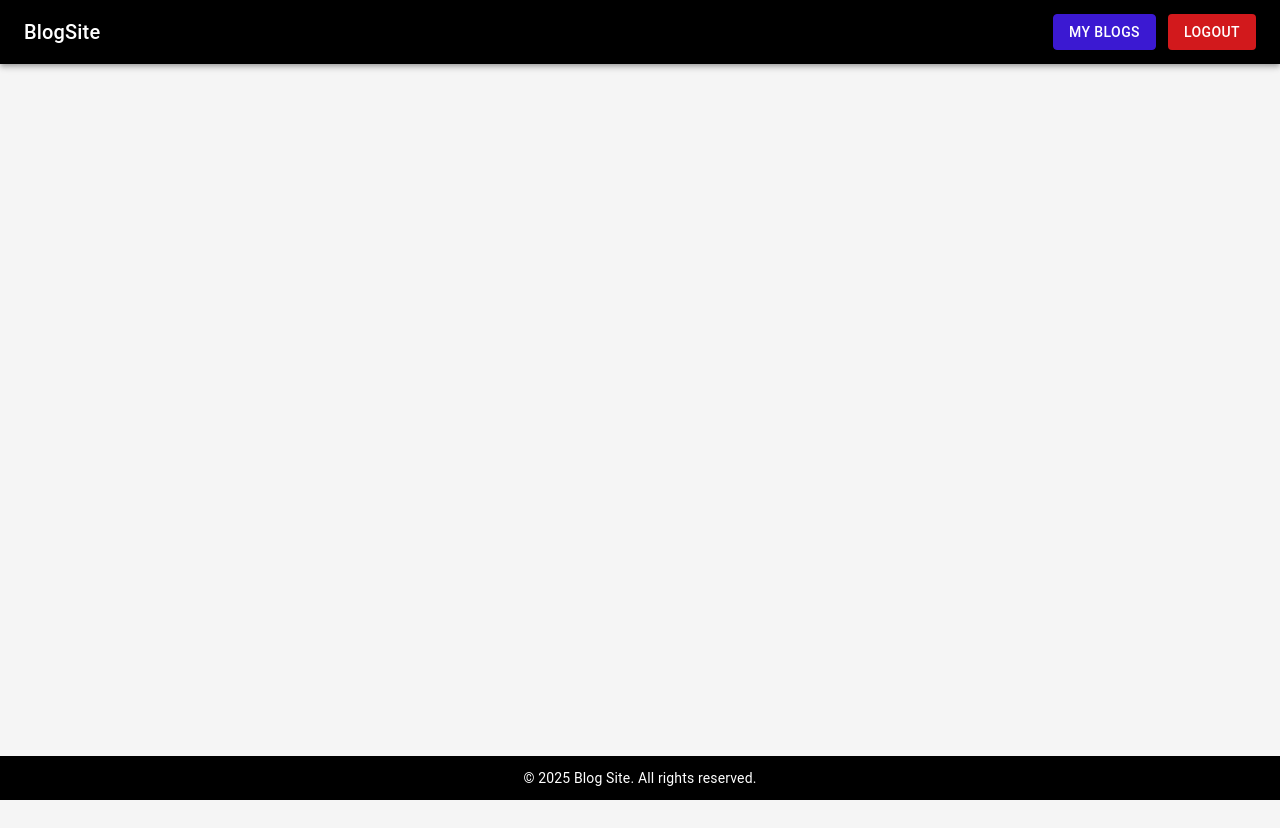
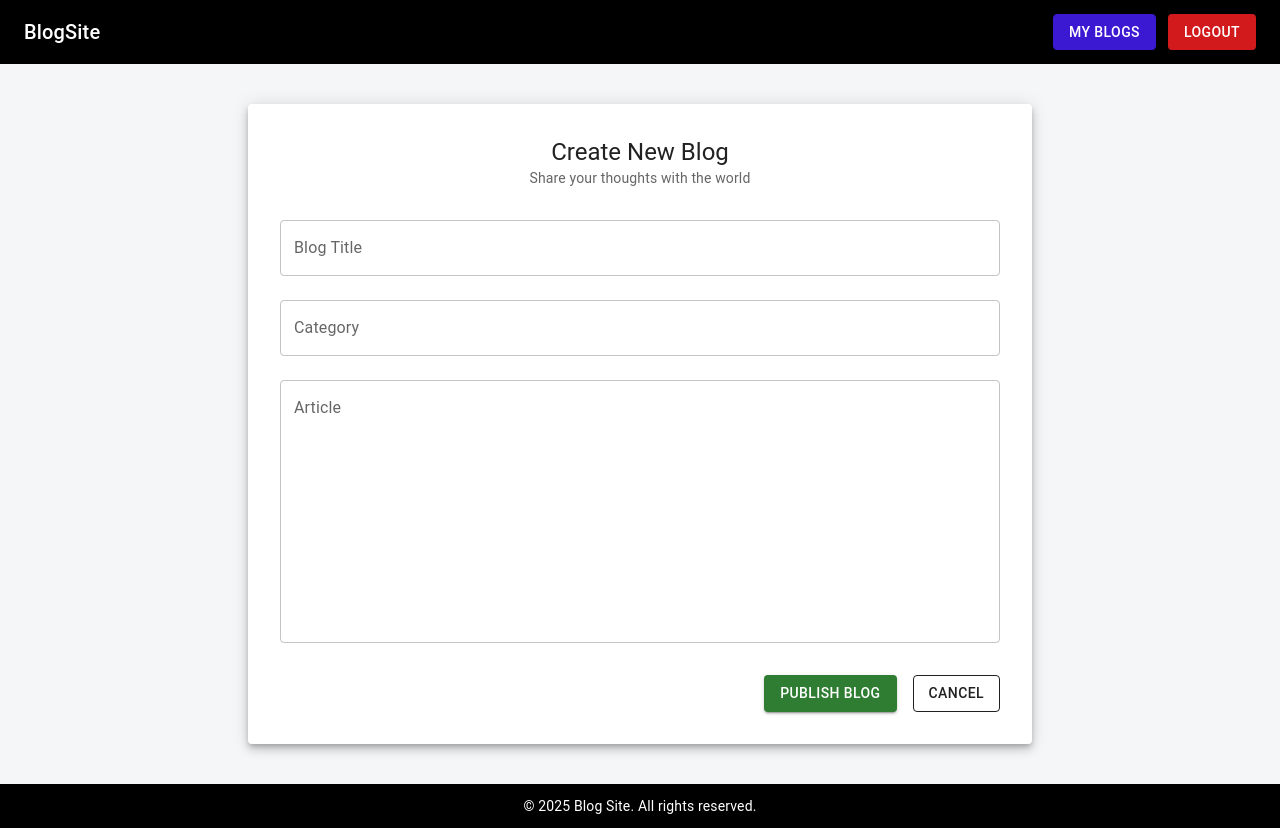
Before and after one commit to SoumenJ25/BlogSite_App_frontend, a React (Create React App) app in the folder blog-ui/: page /user/createBlog in a window 1280 px wide. Before the commit the page ends 800 px from the top, so only its background shows below. Built offline with nearby package versions, Linux system fonts and the light colour scheme; sample sign-in values are in the browser's storage.

Commit message:
feat: created create a new blog page

```diff
--- a/blog-ui/src/App.jsx
+++ b/blog-ui/src/App.jsx
@@ -7,6 +7,7 @@ import Login from './pages/Login'
 import Registration from './pages/Registration'
 import PublicBlogsPage from './pages/PublicBlogsPage'
 import UserDashboardPage from './pages/UserDashboardPage'
+import CreateBlogPage from './pages/CreateBlogPage'
 import { AuthProvider } from './context/AuthContext'
 
 function App() {
@@ -20,6 +21,7 @@ function App() {
             <Route path='/register' element={<Registration />} />
             <Route path='/publicBlogs' element={<PublicBlogsPage />} />
             <Route path='/user/dashboard' element={<UserDashboardPage />} />
+            <Route path='/user/createBlog' element={<CreateBlogPage />} />
           </Routes>
         </Layout>
       </Router>
--- a/blog-ui/src/components/Dashboard/EmptyDashboard.jsx
+++ b/blog-ui/src/components/Dashboard/EmptyDashboard.jsx
@@ -1,9 +1,11 @@
 import React from 'react'
+import { useNavigate } from 'react-router-dom'
 import { Button } from '@mui/material'
 import DescriptionOutlinedIcon from '@mui/icons-material/DescriptionOutlined'
 import './index.css'
 
 const EmptyDashboard = () => {
+    const navigate = useNavigate()
     return (
         <div className="empty-state">
             <DescriptionOutlinedIcon className="empty-icon" />
@@ -17,6 +19,7 @@ const EmptyDashboard = () => {
             <Button
                 variant="contained"
                 className="empty-cta-btn"
+                onClick={() => navigate('/user/createBlog')}
             >
                 Create Your First Blog
             </Button>
--- a/blog-ui/src/components/Dashboard/UserDashboardHeader.jsx
+++ b/blog-ui/src/components/Dashboard/UserDashboardHeader.jsx
@@ -1,8 +1,10 @@
 import React from 'react'
+import { useNavigate } from 'react-router-dom'
 import { Box, Typography, Button } from '@mui/material'
 import './index.css'
 
 const DashboardHeader = () => {
+    const navigate = useNavigate()
     return (
         <Box className="dashboard-header">
 
@@ -19,6 +21,7 @@ const DashboardHeader = () => {
                 <Button
                     variant="contained"
                     className="create-blog-btn"
+                    onClick={() => navigate('/user/createBlog')}
                 >
                     Create New Blog
                 </Button>
--- a/blog-ui/src/components/layout/Header/Header.jsx
+++ b/blog-ui/src/components/layout/Header/Header.jsx
@@ -24,6 +24,12 @@ const Header = () => {
         logout()
         navigate('/')
 
+    }
+
+    const handleMyBlogsRedirection = () => {
+        if (!location.pathname.includes('/dashboard') ) {
+            navigate('/user/dashboard')
+        }
     }
 
     return (
@@ -69,8 +75,9 @@ const Header = () => {
                             <Button
                                 variant="outlined"
                                 className="my-blog-btn"
-                            // component={RouterLink}
-                            // to='/login'
+                                // component={RouterLink}
+                                // to='/user/createBlog'
+                                onClick={handleMyBlogsRedirection}
                             >
                                 My Blogs
                             </Button>
--- /dev/null
+++ b/blog-ui/src/pages/CreateBlogPage/index.css
@@ -0,0 +1,46 @@
+.create-blog-page {
+    min-height: calc(100vh - 160px);
+    display: flex;
+    align-items: center;
+    justify-content: center;
+    padding: 40px 16px;
+    background-color: #f5f6f8;
+}
+
+.create-blog-card {
+    width: 100%;
+    max-width: 720px;
+    padding: 32px;
+    border-radius: 12px;
+}
+
+.create-blog-title {
+    font-weight: 600;
+    text-align: center;
+}
+
+.create-blog-subtitle {
+    text-align: center;
+    color: #666;
+    margin-top: 8px;
+    margin-bottom: 24px;
+}
+
+.create-blog-form {
+    margin-top: 16px;
+}
+
+.create-blog-actions {
+    display: flex;
+    justify-content: flex-end;
+    gap: 16px;
+    margin-top: 24px;
+}
+
+.publish-btn {
+    padding: 8px 24px;
+}
+
+.cancel-btn {
+    padding: 8px 24px;
+}
--- /dev/null
+++ b/blog-ui/src/pages/CreateBlogPage/index.jsx
@@ -0,0 +1,117 @@
+import React, { useState, useEffect } from 'react'
+import {
+    Box,
+    Typography,
+    TextField,
+    Button,
+    Paper
+} from '@mui/material'
+import { useNavigate } from 'react-router-dom'
+
+import { useAuth } from '../../context/AuthContext'
+import api from '../../api/axios.js'
+import './index.css'
+
+const CreateBlogPage = () => {
+    const navigate = useNavigate()
+    const [blogName, setBlogName] = useState('')
+    const [category, setCategory] = useState('')
+    const [article, setArticle] = useState('')
+
+    const { isAuthenticated } = useAuth()
+
+    useEffect(() => {
+        if (!isAuthenticated) {
+            navigate('/login')
+        }
+
+    }, [])
+
+    const handleBlogPublish = async () => {
+        try {
+
+            const response = await api.post('/user/blogs/add', {
+                blogName,
+                category,
+                article
+
+            })
+            setBlogName('')
+            setArticle('')
+            setCategory('')
+            alert('New blog is created successfully !!')
+        } catch (error) {
+            alert(JSON.stringify(error.response?.data || error.message))
+        }
+    }
+
+    return (
+        <Box className="create-blog-page">
+            <Paper elevation={6} className="create-blog-card">
+
+                <Typography variant="h5" className="create-blog-title">
+                    Create New Blog
+                </Typography>
+
+                <Typography variant="body2" className="create-blog-subtitle">
+                    Share your thoughts with the world
+                </Typography>
+
+                <Box className="create-blog-form">
+
+                    <TextField
+                        label="Blog Title"
+                        fullWidth
+                        margin="normal"
+                        placeholder="Enter a meaningful blog title"
+                        value={blogName}
+                        onChange={(e) => setBlogName(e.target.value)}
+                    />
+
+                    <TextField
+                        label="Category"
+                        fullWidth
+                        margin="normal"
+                        placeholder="e.g. Technology, Travel, Finance etc & at least 20 chars"
+                        value={category}
+                        onChange={(e) => setCategory(e.target.value)}
+                    />
+
+                    <TextField
+                        label="Article"
+                        fullWidth
+                        margin="normal"
+                        multiline
+                        rows={10}
+                        placeholder="Write your blog content here..."
+                        value={article}
+                        onChange={(e) => setArticle(e.target.value)}
+                    />
+
+                    <Box className="create-blog-actions">
+                        <Button
+                            variant="contained"
+                            color="success"
+                            className="publish-btn"
+                            onClick={handleBlogPublish}
+                        >
+                            Publish Blog
+                        </Button>
+
+                        <Button
+                            variant="outlined"
+                            color="inherit"
+                            className="cancel-btn"
+                            onClick={() => navigate(-1)}
+                        >
+                            Cancel
+                        </Button>
+                    </Box>
+
+                </Box>
+            </Paper>
+        </Box>
+    )
+}
+
+export default CreateBlogPage
```
